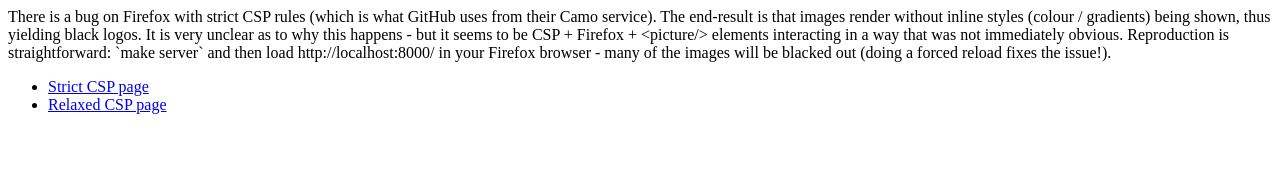
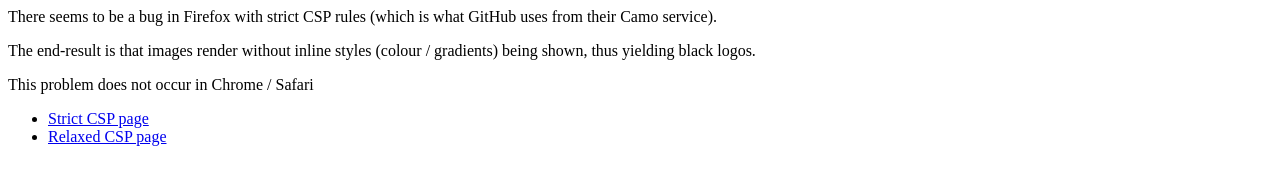
Before and after one commit to bwalding/firefox-svg-rendering, a plain HTML site: page public/index.html in a window 1280 px wide. Drawn offline with Linux system fonts and the light colour scheme.

Commit message:
Examples

```diff
--- a/public/index.html
+++ b/public/index.html
@@ -3,15 +3,14 @@
 
 <body>
     <p>
-        There is a bug on Firefox with strict CSP rules (which is what GitHub uses
-        from their Camo service). The end-result is that images render without
+        There seems to be a bug in Firefox with strict CSP rules (which is what GitHub uses
+        from their Camo service).
+    </p>
+    <p> The end-result is that images render without
         inline styles (colour / gradients) being shown, thus yielding black logos.
-        It is very unclear as to why this happens - but it seems to be CSP +
-        Firefox + &lt;picture/&gt; elements interacting in a way that was not
-        immediately obvious. Reproduction is straightforward: `make server` and
-        then load http://localhost:8000/ in your Firefox browser - many of the
-        images will be blacked out (doing a forced reload fixes the issue!).
-      </p>
+    </p>
+
+    <p> This problem does not occur in Chrome / Safari</p>
 
 
 
```
Also changed, not shown: public/relaxed/index.html (+1 -0 lines), public/strict/index.html (+4 -3 lines).
